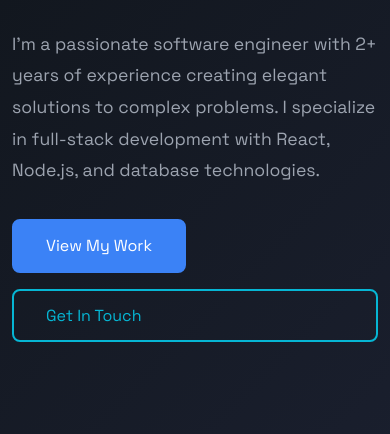
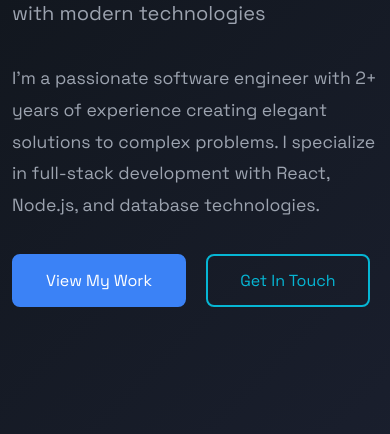
Before and after one commit to JerryJtheDev/Bootstrap-Portfolio, a plain HTML site: page index.html in a window 390 px wide. Shown: the part 410-844 px from the top of the page. Drawn offline with Linux system fonts and the light colour scheme.

Commit message:
Made some changes

```diff
--- a/index.html
+++ b/index.html
@@ -337,11 +337,11 @@
                 margin-left: 1rem;
             }
 
-            .cta-button-secondary {
+            /* .cta-button-secondary {
                 margin-left: 0;
                 margin-top: 1rem;
                 display: block;
-            }
+            } */
         }
     </style>
 </head>
```
